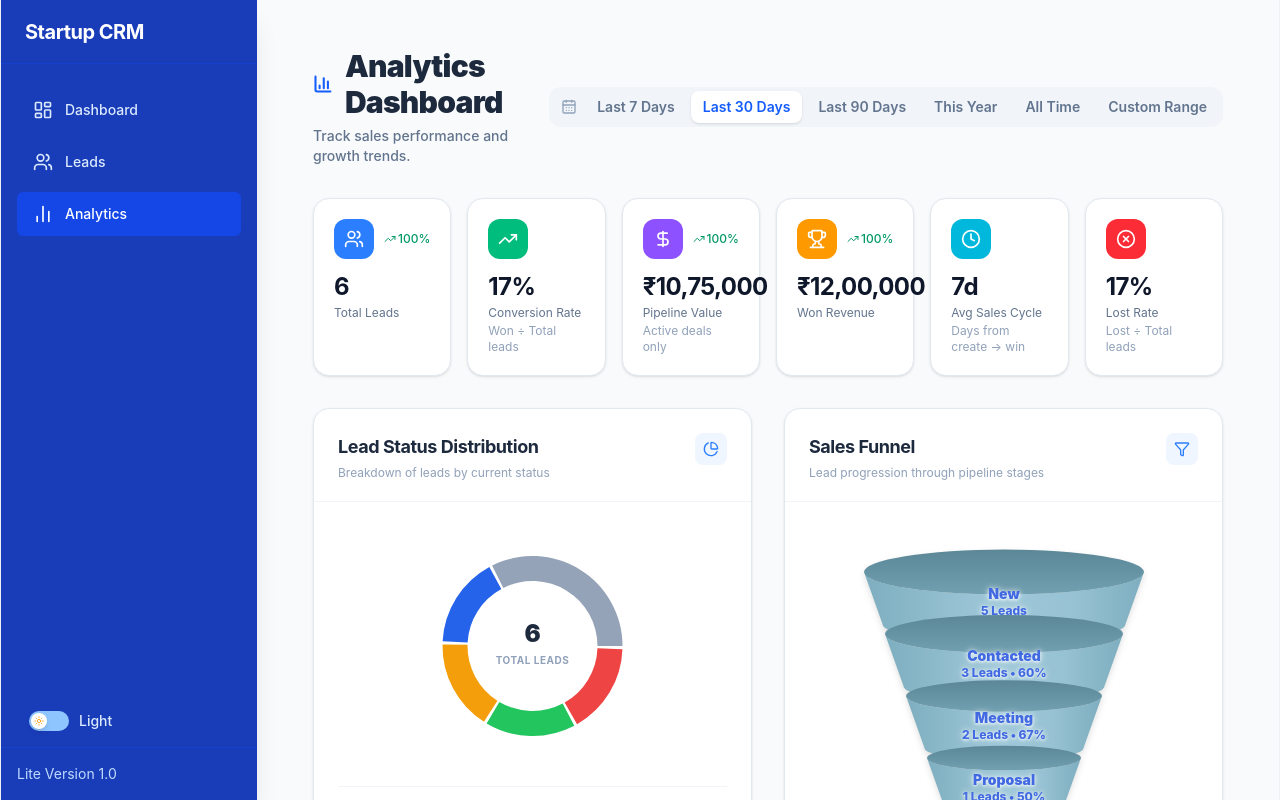
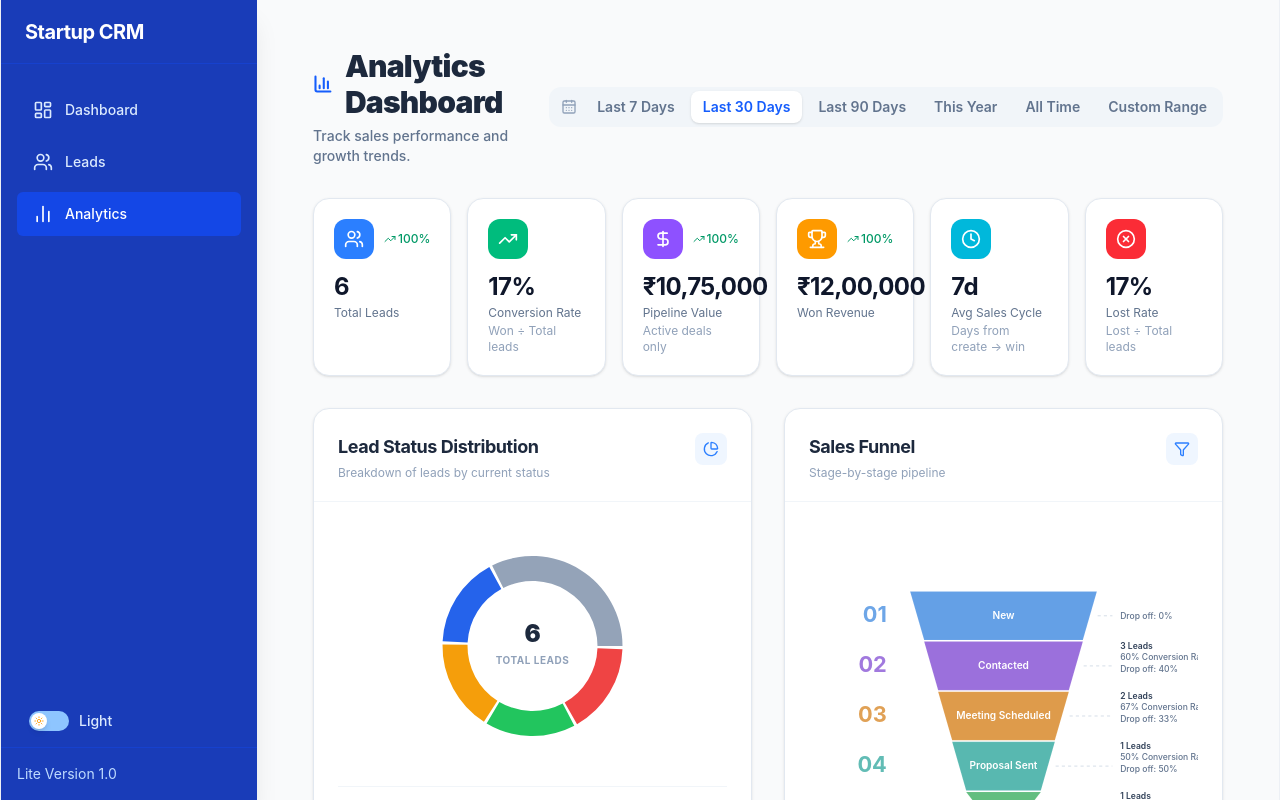
Before and after one commit to rohini-26ui/startup-crm-lite, a React (Vite) app: page /analytics in a window 1280 px wide. Built offline with nearby package versions, Linux system fonts and the light colour scheme.

Commit message:
changing the design of thr funnel

```diff
--- a/src/components/analytics/FunnelChartCard.jsx
+++ b/src/components/analytics/FunnelChartCard.jsx
@@ -1,31 +1,16 @@
-import React, { memo, useState, useEffect } from 'react';
-import { Filter, ChevronRight, TrendingDown } from 'lucide-react';
+import React, { memo } from 'react';
+import { Filter } from 'lucide-react';
 import { ChartCard } from './PieChartCard';
 
-const STAGE_COLORS = {
-  New: '#94A3B8',
-  Contacted: '#2563EB',
-  'Meeting Scheduled': '#F59E0B',
-  Meeting: '#F59E0B',
-  'Proposal Sent': '#7C3AED',
-  Proposal: '#7C3AED',
-  Won: '#22C55E',
-  Lost: '#EF4444',
-};
+const STAGE_COLORS = [
+  '#4a90e2', // New
+  '#8a58d6', // Contacted
+  '#d98a2c', // Meeting Scheduled
+  '#3baca3', // Proposal Sent
+  '#47b36a', // Won
+];
 
 const FunnelChartCard = memo(({ data }) => {
-  const [hoveredIndex, setHoveredIndex] = useState(null);
-  const [isDesktop, setIsDesktop] = useState(false);
-
-  useEffect(() => {
-    const handleResize = () => {
-      setIsDesktop(window.innerWidth >= 768);
-    };
-    handleResize();
-    window.addEventListener('resize', handleResize);
-    return () => window.removeEventListener('resize', handleResize);
-  }, []);
-
   const hasData = data && data.some((d) => d.count > 0);
 
   if (!hasData) {
@@ -39,136 +24,117 @@ const FunnelChartCard = memo(({ data }) => {
     );
   }
 
-  // Dimensions of SVG
-  const width = 340;
-  const height = 360;
-  const cx = width / 2;
-
-  const N = data.length;
-  const totalHeight = 300;
-  const yStart = 30;
-  const gap = 10;
-  const layerHeight = (totalHeight - (N - 1) * gap) / N; // 52px for 5 stages
-
-  const W_max = 140; // max horizontal radius
-  const W_min = 35;  // min horizontal radius
+  // Calculate coordinates for the trapezoids
+  const totalWidth = 300;
+  const topWidth = 240;
+  const bottomWidth = 60;
+  const totalHeight = 320;
+  const gap = 2; // Gap between sections
+  const n = data.length;
+  const sectionHeight = (totalHeight - gap * (n - 1)) / n;
 
   return (
-    <ChartCard title="Sales Funnel" subtitle="Lead progression through pipeline stages" icon={Filter}>
-      <div className="flex justify-center items-center min-h-[380px] py-4">
-        {/* SVG Funnel Visualizer */}
-        <div className="w-full max-w-md flex justify-center relative">
+    <ChartCard title="Sales Funnel" subtitle="Stage-by-stage pipeline" icon={Filter}>
+      <div className="flex justify-center items-center min-h-[380px] py-4 w-full relative">
         <svg
           width="100%"
-            height={height}
-            viewBox={`0 0 ${width} ${height}`}
-            className="max-w-[340px] drop-shadow-md animate-in fade-in slide-in-from-bottom-4 duration-500 ease-out"
+          height={totalHeight}
+          viewBox={`0 0 500 ${totalHeight}`}
+          className="max-w-[500px]"
+          preserveAspectRatio="xMidYMid meet"
         >
-            <defs>
-              {/* cylindrical body gradient */}
-              <linearGradient id="funnelBodyGrad" x1="0" y1="0" x2="1" y2="0">
-                <stop offset="0%" stopColor="#7DAEBF" />
-                <stop offset="35%" stopColor="#97C2D3" />
-                <stop offset="50%" stopColor="#9EC8D9" />
-                <stop offset="75%" stopColor="#97C2D3" />
-                <stop offset="100%" stopColor="#7DAEBF" />
-              </linearGradient>
+          {data.map((item, idx) => {
+            const y1 = idx * (sectionHeight + gap);
+            const y2 = y1 + sectionHeight;
 
-              {/* cylindrical body gradient hovered */}
-              <linearGradient id="funnelBodyGradHover" x1="0" y1="0" x2="1" y2="0">
-                <stop offset="0%" stopColor="#8EBDCE" />
-                <stop offset="35%" stopColor="#A9D2E3" />
-                <stop offset="50%" stopColor="#B2DAEA" />
-                <stop offset="75%" stopColor="#A9D2E3" />
-                <stop offset="100%" stopColor="#8EBDCE" />
-              </linearGradient>
+            // Calculate widths based on depth (linear interpolation)
+            const w1 = topWidth - ((topWidth - bottomWidth) * (idx / n));
+            let w2 = topWidth - ((topWidth - bottomWidth) * ((idx + 1) / n));
 
-              {/* inner ellipse depth gradient */}
-              <linearGradient id="funnelInnerGrad" x1="0" y1="0" x2="0" y2="1">
-                <stop offset="0%" stopColor="#5B8797" />
-                <stop offset="100%" stopColor="#71A0B1" />
-              </linearGradient>
+            // If it's the last stage, let it be pointed at the very bottom
+            if (idx === n - 1) {
+              w2 = 0;
+            }
 
-              {/* inner ellipse depth gradient hovered */}
-              <linearGradient id="funnelInnerGradHover" x1="0" y1="0" x2="0" y2="1">
-                <stop offset="0%" stopColor="#6C98A8" />
-                <stop offset="100%" stopColor="#81B1C2" />
-              </linearGradient>
-            </defs>
+            const x1_left = 250 - w1 / 2;
+            const x1_right = 250 + w1 / 2;
+            const x2_left = 250 - w2 / 2;
+            const x2_right = 250 + w2 / 2;
 
-            {data.map((item, idx) => {
-              // Calculate vertical spans
-              const y1 = yStart + idx * (layerHeight + gap);
-              const y2 = y1 + layerHeight;
-
-              // Calculate horizontal radii
-              const rx1 = W_max - (W_max - W_min) * (idx / N);
-              const rx2 = W_max - (W_max - W_min) * ((idx + 0.88) / N);
-
-              // 3D perspective depth (vertical radius of ovals)
-              const ry1 = rx1 * 0.16;
-              const ry2 = rx2 * 0.16;
-
-              const isHovered = hoveredIndex === idx;
-
-              // Construct path for the front outer wall of the cone frustum
-              const bodyPath = `
-                M ${cx - rx1} ${y1}
-                L ${cx - rx2} ${y2}
-                A ${rx2} ${ry2} 0 0 0 ${cx + rx2} ${y2}
-                L ${cx + rx1} ${y1}
-                A ${rx1} ${ry1} 0 0 1 ${cx - rx1} ${y1}
-              `.trim();
+            const path = `
+              M ${x1_left} ${y1}
+              L ${x1_right} ${y1}
+              L ${x2_right} ${y2}
+              L ${x2_left} ${y2}
+              Z
+            `;
 
             return (
-                <g
-                  key={item.stage}
-                  onMouseEnter={() => setHoveredIndex(idx)}
-                  onMouseLeave={() => setHoveredIndex(null)}
-                  className="cursor-pointer"
+              <g key={item.stage}>
+                {/* Number Label */}
+                <text
+                  x={100}
+                  y={y1 + sectionHeight / 2}
+                  fill={STAGE_COLORS[idx]}
+                  fontSize="28"
+                  fontWeight="bold"
+                  textAnchor="end"
+                  dominantBaseline="middle"
+                  opacity={0.8}
                 >
-                  {/* Outer body wall */}
+                  0{idx + 1}
+                </text>
+
+                {/* Trapezoid */}
                 <path
-                    d={bodyPath}
-                    fill={isHovered ? 'url(#funnelBodyGradHover)' : 'url(#funnelBodyGrad)'}
-                    style={{ transition: 'all 0.3s ease' }}
+                  d={path}
+                  fill={STAGE_COLORS[idx]}
+                  opacity={0.85}
+                  stroke="rgba(255,255,255,0.1)"
+                  strokeWidth="1"
                 />
 
-                  {/* Top face ellipse (depth) */}
-                  <ellipse
-                    cx={cx}
-                    cy={y1}
-                    rx={rx1}
-                    ry={ry1}
-                    fill={isHovered ? 'url(#funnelInnerGradHover)' : 'url(#funnelInnerGrad)'}
-                    style={{ transition: 'all 0.3s ease' }}
+                {/* Stage Name */}
+                <text
+                  x={250}
+                  y={y1 + sectionHeight / 2}
+                  fill="#ffffff"
+                  fontSize="13"
+                  fontWeight="600"
+                  textAnchor="middle"
+                  dominantBaseline="middle"
+                >
+                  {item.stage === 'Meeting' ? 'Meeting Scheduled' : item.stage === 'Proposal' ? 'Proposal Sent' : item.stage}
+                </text>
+
+                {/* Dotted lines and side stats */}
+                <path
+                  d={`M ${250 + (w1 + w2) / 4 + 10} ${y1 + sectionHeight / 2} L 390 ${y1 + sectionHeight / 2}`}
+                  className="stroke-slate-300 dark:stroke-slate-600"
+                  strokeWidth="1"
+                  strokeDasharray="4 4"
                 />
 
-                  {/* Text inside the funnel layer */}
-                  <text
-                    x={cx}
-                    y={y1 + layerHeight / 2}
-                    textAnchor="middle"
-                    dominantBaseline="middle"
-                    className="pointer-events-none"
-                    style={{
-                      textShadow: '0px 0px 6px rgba(255,255,255,0.9), 0px 1px 3px rgba(255,255,255,0.9)',
-                      transition: 'all 0.3s ease'
-                    }}
-                  >
-                    <tspan x={cx} dy="-0.2em" fontSize="14" fontWeight="900" fill="#4169E1">
-                      {item.stage}
-                    </tspan>
-                    <tspan x={cx} dy="1.4em" fontSize="12" fontWeight="800" fill="#4169E1">
+                {/* Right side stats */}
+                <g transform={`translate(400, ${y1 + sectionHeight / 2})`}>
+                  {idx > 0 && (
+                    <text y="-22" className="fill-slate-700 dark:fill-slate-200" fontSize="11" fontWeight="600">
                       {item.count} Leads
-                      {idx > 0 && ` • ${item.convRate}%`}
-                    </tspan>
                     </text>
+                  )}
+                  {idx > 0 && (
+                    <text y="-8" className="fill-slate-500 dark:fill-slate-400" fontSize="11" fontWeight="500">
+                      {item.convRate}% Conversion Rate
+                    </text>
+                  )}
+                  <text y={idx > 0 ? 8 : 4} className="fill-slate-500 dark:fill-slate-400" fontSize="11" fontWeight="500">
+                    Drop off: {item.dropOff}%
+                  </text>
+                </g>
               </g>
             );
           })}
         </svg>
-        </div>
       </div>
     </ChartCard>
   );
```
Lines whose indentation alone changed are shown as unchanged.
